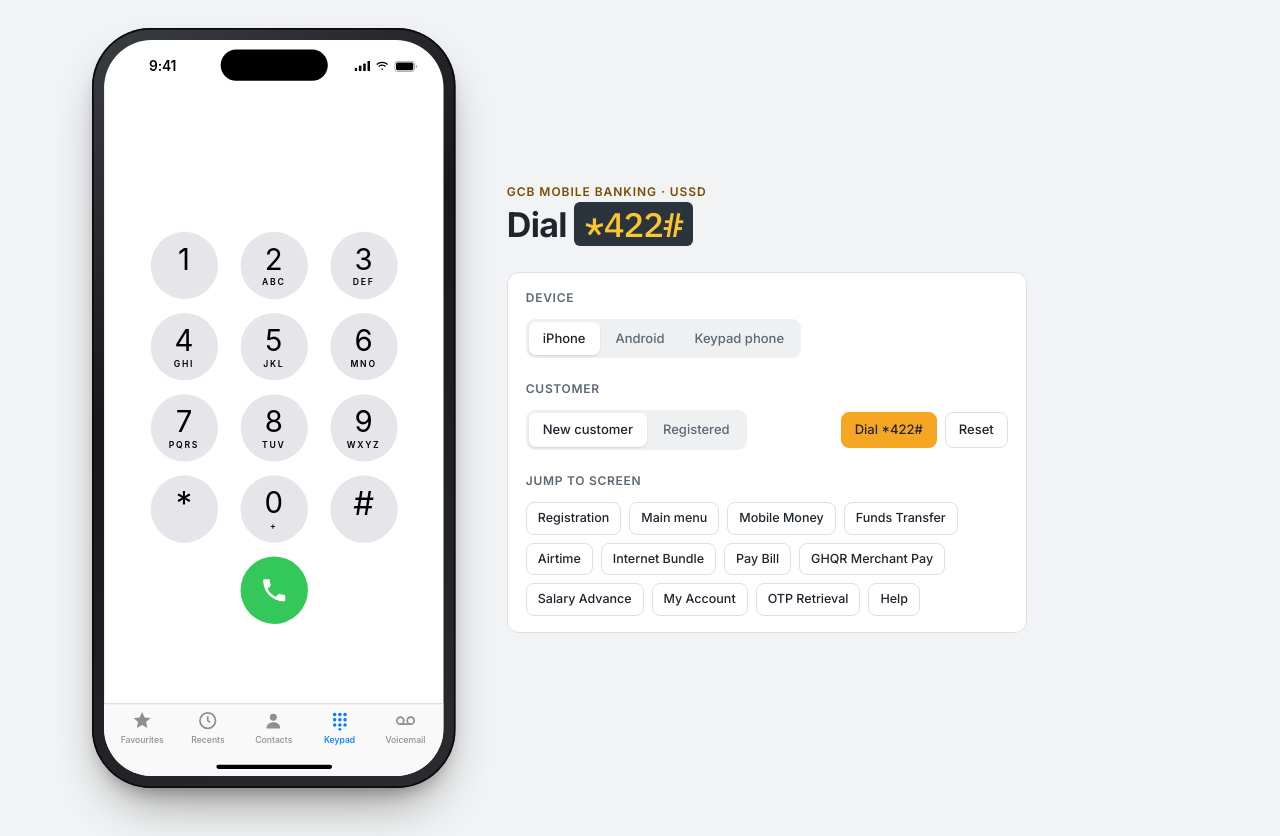
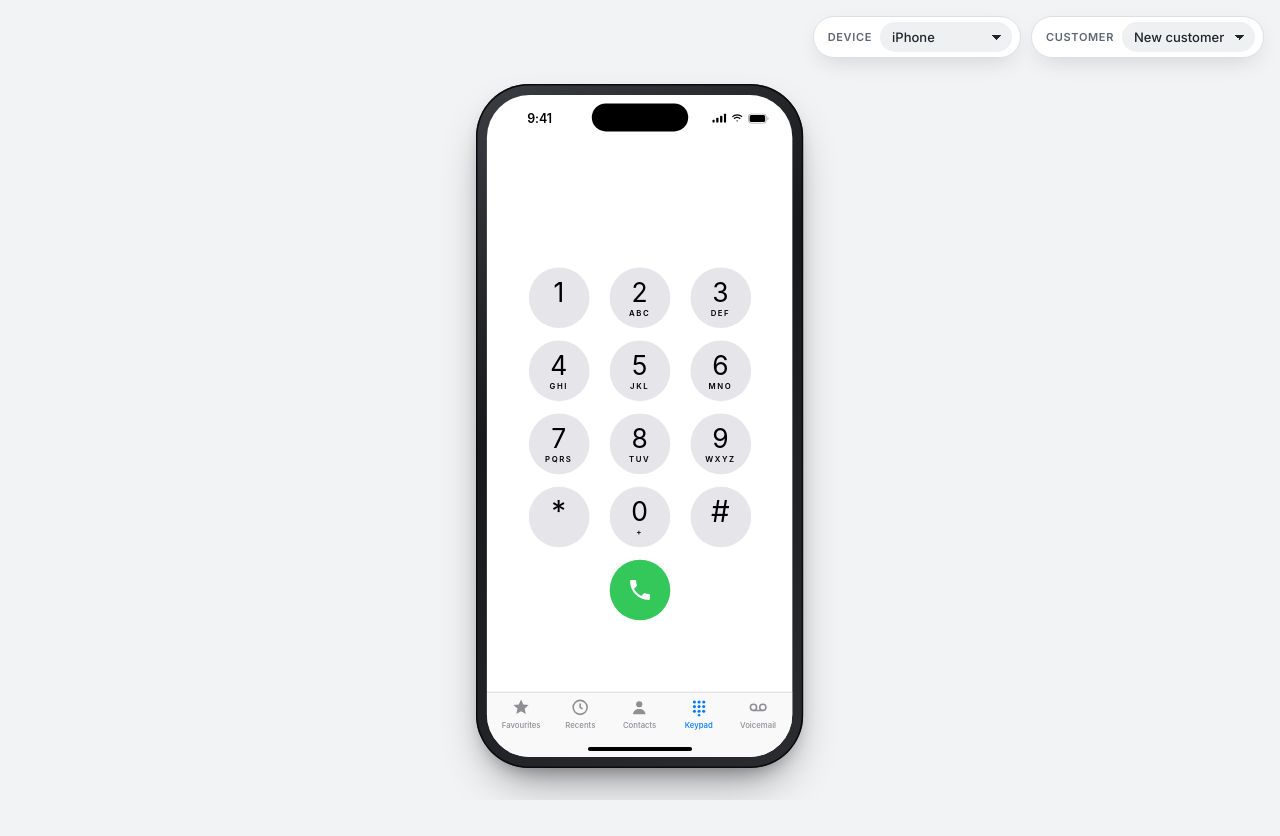
Before and after one commit to JaySketch26/USSD, a website: page index.html in a window 1280 px wide. After the commit the page ends 800 px from the top, so only its background shows below. Drawn offline with Linux system fonts and the light colour scheme.

Commit message:
Removing Irrelevant Displays

```diff
--- a/index.html
+++ b/index.html
@@ -7,7 +7,7 @@
 <link rel="preconnect" href="https://fonts.googleapis.com">
 <link rel="stylesheet" href="https://fonts.googleapis.com/css2?family=Inter:wght@400;500;600;700&family=Roboto:wght@400;500;700&family=IBM+Plex+Mono:wght@400;500&display=swap">
 <style>
-/* Layout: phone on the left (sticky), device / customer switches and jump links on the right */
+/* Layout: phone centred on the page, device and customer dropdowns floating top-right */
 :root{
   --bg:#F2F3F4; --surface:#FFFFFF; --ink:#1E252C; --muted:#5D6873; --line:#DCE0E4;
   --gold:#F5A623; --gold-strong:#D4880D; --gold-ink:#7A4E00; --navy:#2B333C; --chip:#EEF0F2;
@@ -31,13 +31,23 @@ body{background:var(--bg);color:var(--ink);font-family:var(--sans);font-size:14p
 button{font:inherit;cursor:pointer}
 button:focus-visible,input:focus-visible{outline:2px solid var(--gold-strong);outline-offset:2px}
 
-.wrap{max-width:1160px;margin:0 auto;padding-block:28px 48px;padding-inline:clamp(16px,3vw,32px);
-  display:grid;grid-template-columns:auto minmax(0,1fr);gap:clamp(24px,4vw,56px);align-items:start}
-@media (max-width:900px){.wrap{grid-template-columns:minmax(0,1fr)}}
+.wrap{min-height:100vh;margin:0 auto;padding-block:84px 32px;padding-inline:16px;display:flex;align-items:center;justify-content:center}
+/* Floating controls */
+.ctrls{position:fixed;top:calc(env(safe-area-inset-top, 0px) + 16px);right:16px;z-index:200;display:flex;gap:10px;flex-wrap:wrap;justify-content:flex-end}
+.ctl{position:relative;display:flex;align-items:center;gap:8px;background:var(--surface);border:1px solid var(--line);border-radius:999px;
+  padding:5px 8px 5px 14px;box-shadow:0 8px 24px -8px rgba(20,28,36,.18)}
+.ctl label{font-size:11px;font-weight:600;letter-spacing:.06em;text-transform:uppercase;color:var(--muted)}
+.ctl select{appearance:none;-webkit-appearance:none;border:0;background:var(--chip);color:var(--ink);font:500 13px var(--sans);
+  padding:7px 30px 7px 12px;border-radius:999px;cursor:pointer;
+  background-image:linear-gradient(45deg,transparent 50%,currentColor 50%),linear-gradient(135deg,currentColor 50%,transparent 50%);
+  background-position:calc(100% - 15px) 52%,calc(100% - 10px) 52%;background-size:5px 5px;background-repeat:no-repeat}
+.ctl select:focus-visible{outline:2px solid var(--gold-strong);outline-offset:2px}
+@media (max-width:600px){.ctrls{left:16px;right:16px;justify-content:center;flex-wrap:nowrap;gap:8px}.ctl{padding:4px;gap:0;min-width:0}
+  .ctl label{position:absolute;width:1px;height:1px;overflow:hidden;clip:rect(0 0 0 0);white-space:nowrap}
+  .ctl select{max-width:100%}}
 
 /* ---------- Phone ---------- */
-.stage-col{position:sticky;top:20px;display:flex;justify-content:center}
-@media (max-width:900px){.stage-col{position:static}}
+.stage-col{display:flex;justify-content:center}
 .stage{position:relative}
 .device{position:absolute;top:0;left:0;width:421px;height:880px;transform-origin:top left;
   border-radius:68px;padding:14px;background:linear-gradient(145deg,#3a3d42,#17181b 40%,#2a2c30);
@@ -296,6 +306,12 @@ h1 code{font-family:var(--mono);font-weight:500;background:var(--navy);color:#F9
 </style>
 </head>
 <body>
+<div class="ctrls" role="group" aria-label="Prototype settings">
+  <div class="ctl"><label for="selDev">Device</label>
+    <select id="selDev"><option value="ios">iPhone</option><option value="and">Android</option><option value="fp">Keypad phone</option></select></div>
+  <div class="ctl"><label for="selCust">Customer</label>
+    <select id="selCust"><option value="new">New customer</option><option value="reg">Registered</option></select></div>
+</div>
 <main class="wrap">
   <div class="stage-col">
     <div class="stage" id="stage">
@@ -414,34 +430,6 @@ h1 code{font-family:var(--mono);font-weight:500;background:var(--navy);color:#F9
     </div>
   </div>
 
-  <section class="panel">
-    <div>
-      <div class="eyebrow">GCB Mobile Banking · USSD</div>
-      <h1>Dial <code>*422#</code></h1>
-    </div>
-
-    <div class="card">
-      <h2>Device</h2>
-      <div class="seg gap-b" role="group" aria-label="Device">
-        <button type="button" id="devIos" aria-pressed="true">iPhone</button>
-        <button type="button" id="devAnd" aria-pressed="false">Android</button>
-        <button type="button" id="devFp" aria-pressed="false">Keypad phone</button>
-      </div>
-      <h2>Customer</h2>
-      <div class="row">
-        <div class="seg" role="group" aria-label="Customer state">
-          <button type="button" id="segNew" aria-pressed="true">New customer</button>
-          <button type="button" id="segReg" aria-pressed="false">Registered</button>
-        </div>
-        <div class="actions">
-          <button type="button" class="btn primary" id="autoDial">Dial *422#</button>
-          <button type="button" class="btn" id="restart">Reset</button>
-        </div>
-      </div>
-      <h2 class="gap-t">Jump to screen</h2>
-      <div class="jumps" id="jumps"></div>
-    </div>
-  </section>
 </main>
 
 <script>
@@ -923,7 +911,7 @@ function call(){
 /* ---------- Keyboard ---------- */
 ['inp','aInp'].forEach(id => $(id).addEventListener('keydown', e => { if (e.key === 'Enter'){ e.preventDefault(); e.stopPropagation(); send(); } }));
 document.addEventListener('keydown', e => {
-  if (e.target.closest && e.target.closest('.panel')) return;
+  if (e.target.closest && e.target.closest('.ctrls')) return;
   if (active){
     if (e.key === 'Escape') closeSession('Session cancelled');
     else if (e.key === 'Enter' && !curScreen && !busy) closeSession('Session ended');
@@ -942,41 +930,9 @@ function flash(k){ const b = (dev === 'and' ? $('aKeypad') : keypad).querySelect
 function clearLog(){}
 function logNet(){} function logUser(){} function logSys(){} function meta(){}
 
-function syncSeg(){ $('segNew').setAttribute('aria-pressed', String(!registered)); $('segReg').setAttribute('aria-pressed', String(registered)); }
+function syncSeg(){ $('selCust').value = registered ? 'reg' : 'new'; }
 function resetPhone(){ if (active) closeSession('Phone reset'); dialed = ''; drawDial(); }
-$('segNew').onclick = () => { registered = false; pin = null; syncSeg(); resetPhone(); };
-$('segReg').onclick = () => { registered = true; syncSeg(); resetPhone(); };
-$('restart').onclick = resetPhone;
-$('autoDial').onclick = () => {
-  resetPhone(); let i = 0; const s = '*422#';
-  const t = setInterval(() => { if (i < s.length){ dial(s[i]); flash(s[i]); i++; } else { clearInterval(t); setTimeout(call, 250); } }, 160);
-};
-
-const JUMPS = [
-  ['Registration','reg_card',false,['landing','reg_card']],
-  ['Main menu','menu',true],
-  ['Mobile Money','mm',true],
-  ['Funds Transfer','ft',true],
-  ['Airtime','air',true,['landing','menu','ab','air']],
-  ['Internet Bundle','bun',true,['landing','menu','ab','bun']],
-  ['Pay Bill','pb',true],
-  ['GHQR Merchant Pay','qr',true],
-  ['Salary Advance','sa',true],
-  ['My Account','acc',true],
-  ['OTP Retrieval','otp_pin',true,['landing','otp_pin']],
-  ['Help','help',null,['landing','help']]
-];
-JUMPS.forEach(([label, id, reg, st]) => {
-  const b = document.createElement('button'); b.type = 'button'; b.className = 'btn'; b.textContent = label;
-  b.onclick = () => {
-    if (reg !== null){ registered = reg; if (!reg) pin = null; syncSeg(); }
-    if (active) { showU(false); active = false; }
-    dialed = '*422#'; drawDial();
-    openSession(st ? st.slice() : (id === 'menu' ? ['landing','menu'] : ['landing','menu',id]));
-  };
-  $('jumps').appendChild(b);
-});
-
+$('selCust').onchange = e => { registered = e.target.value === 'reg'; if (!registered) pin = null; resetPhone(); };
 
 /* ---------- Keypad phone ---------- */
 let dev = 'ios';
@@ -1070,7 +1026,7 @@ function fpKey(k){
 $('fp').addEventListener('click', e => { const b = e.target.closest('[data-fk]'); if (b) fpKey(b.dataset.fk); });
 function fpFlash(k){ const b = $('fp').querySelector(`[data-fk="${CSS.escape(k)}"]`); if (!b) return; b.classList.add('pressed'); setTimeout(() => b.classList.remove('pressed'), 140); }
 document.addEventListener('keydown', e => {
-  if (dev !== 'fp' || (e.target.closest && e.target.closest('.panel'))) return;
+  if (dev !== 'fp' || (e.target.closest && e.target.closest('.ctrls'))) return;
   const map = { Enter:'ok', Escape:'end', Backspace:'sr', ArrowUp:'up', ArrowDown:'down', ArrowLeft:'left', ArrowRight:'right' };
   if (fp.mode === 'reply' && curScreen && curScreen.textInput && /^[a-zA-Z .,]$/.test(e.key)){ e.preventDefault(); e.stopImmediatePropagation(); if (fp.input.length < 30) fpSet({ input: fp.input + (curScreen.upper ? e.key.toUpperCase() : e.key) }); return; }
   const k = /^[0-9*#]$/.test(e.key) ? e.key : map[e.key];
@@ -1080,22 +1036,19 @@ document.addEventListener('keydown', e => {
 function setDev(d){
   resetPhone(); dev = d; bindDev(d);
   $('fp').hidden = d !== 'fp'; $('device').hidden = d !== 'ios'; $('adev').hidden = d !== 'and';
-  $('devIos').setAttribute('aria-pressed', String(d === 'ios')); $('devAnd').setAttribute('aria-pressed', String(d === 'and')); $('devFp').setAttribute('aria-pressed', String(d === 'fp'));
+  $('selDev').value = d;
   if (d === 'fp') fpSet({ mode:'idle', input:'' });
   fit();
 }
-$('devIos').onclick = () => setDev('ios');
-$('devFp').onclick = () => setDev('fp');
-$('devAnd').onclick = () => setDev('and');
+$('selDev').onchange = e => setDev(e.target.value);
 
 /* ---------- Scale phone to viewport ---------- */
 const stage = $('stage'), device = $('device');
 function fit(){
   const el = dev === 'fp' ? $('fp') : dev === 'and' ? $('adev') : device;
   const W = dev === 'fp' ? 296 : dev === 'and' ? 404 : 421, H = dev === 'fp' ? 700 : dev === 'and' ? 860 : 880;
-  const narrow = innerWidth <= 900;
-  const colW = narrow ? (document.querySelector('.wrap').clientWidth - 32) : W;
-  const availH = narrow ? H : innerHeight - 40;
+  const colW = Math.min(W, document.querySelector('.wrap').clientWidth - 32);
+  const availH = innerHeight - 116;
   const s = Math.max(.5, Math.min(1, availH/H, colW/W));
   el.style.transform = `scale(${s})`;
   stage.style.width = W*s + 'px'; stage.style.height = H*s + 'px';
```
